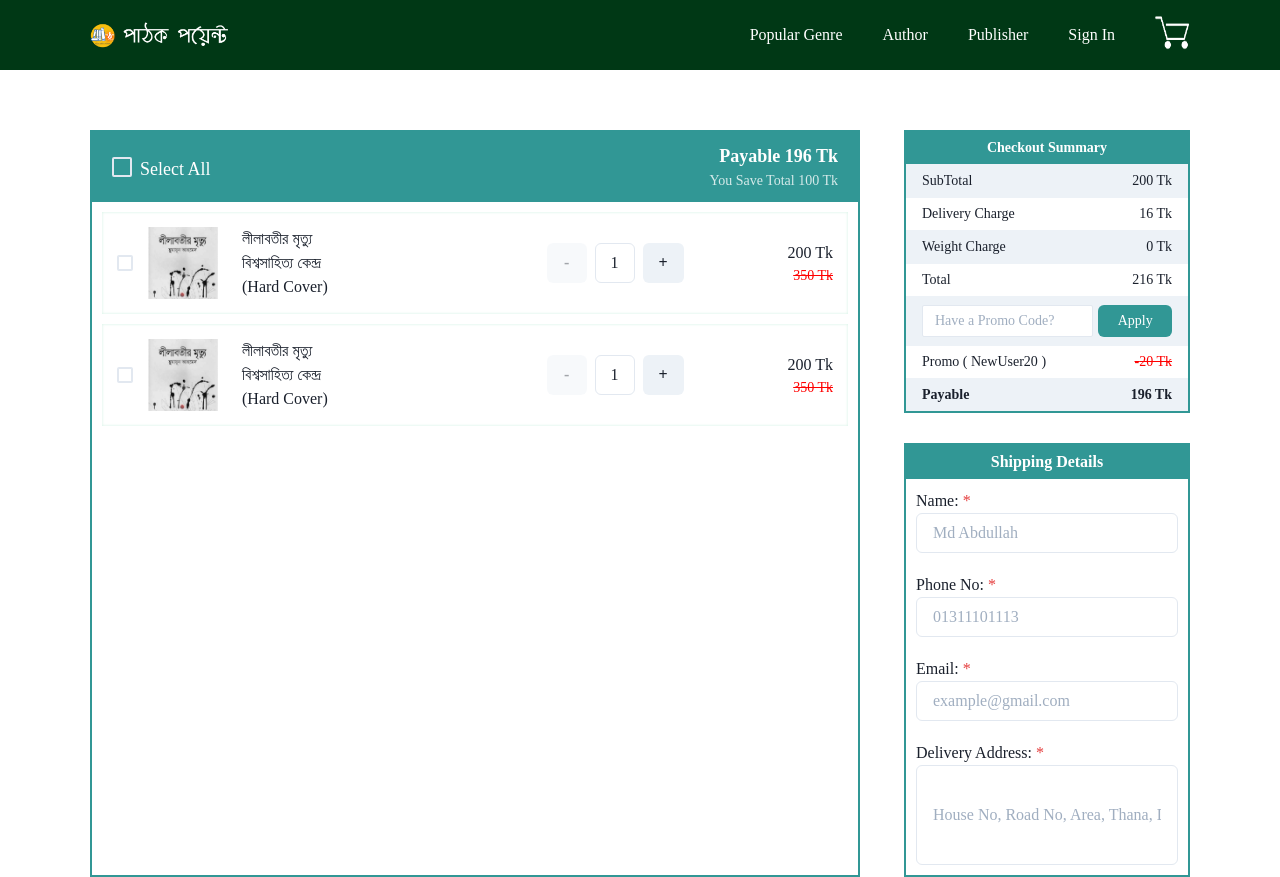
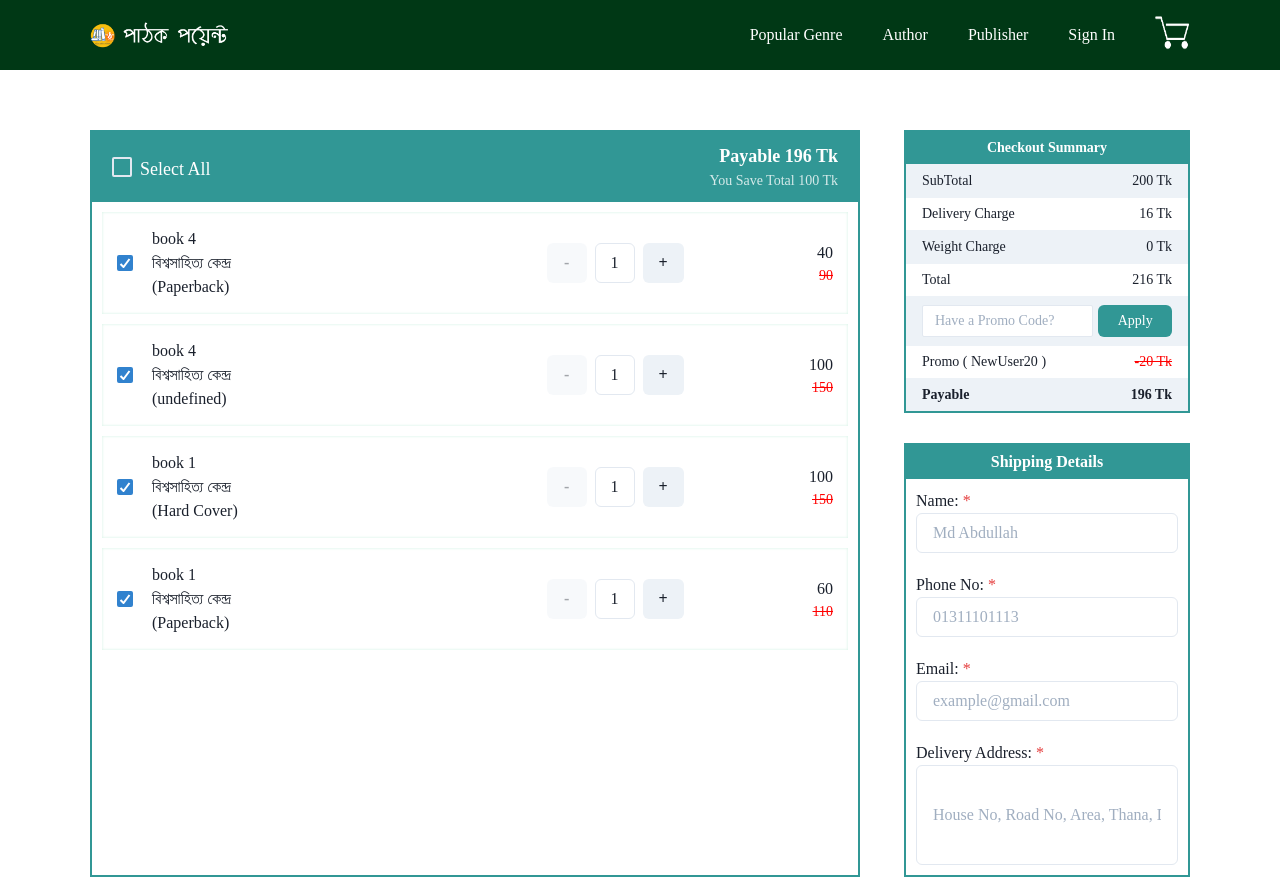
Before and after one commit to md-Salah/fiverr, a React (Create React App) app: page /CheckOut in a window 1280 px wide. Built offline with nearby package versions, Linux system fonts and the light colour scheme; data requests are answered from the project's data file; a small style sheet from the web is missing; a web font is replaced by a local one.

Commit message:
imported the cart from the database

```diff
--- a/src/Component/Body/CartAndCheckout/GenerateCart.js
+++ b/src/Component/Body/CartAndCheckout/GenerateCart.js
@@ -2,97 +2,65 @@ import React from 'react';
 import { Box, Flex, Table, Tbody, Text, Thead, Td, Tr, Input, Button, Checkbox, Stack, Image, Menu, MenuButton, Icon, MenuList, MenuItem, HStack, useNumberInput, Select } from "@chakra-ui/react";
 import Spinner from './Spinner';
 import { connect } from 'react-redux';
+import { CartDetails, updateCartDetails } from '../../../Redux/actionCreators';
+import { useEffect } from 'react';
 
 const mapStateToProps = (State) => {
-    return {}
+    return {
+        cart: State.cart,
+    }
 }
 
-const mapDispatchToProps = (Dispatch) => {
-    return {}
+const mapDispatchToProps = (dispatch) => {
+    return {
+        cartDetails: () => dispatch(CartDetails()),
+        updateCartDetails: (book, isSelected) => dispatch(updateCartDetails(book, isSelected)),
+    }
 }
-
-const CartBooks = [
-    {
-        Bookid: 100005222,
-        Title: "লীলাবতীর মৃত্যু",
-        Author: "হুমায়ূন আহমেদ",
-        Translator: "মোতাহের হোসেন চৌধুরী",
-        Publisher: "বিশ্বসাহিত্য কেন্দ্র",
-        ISBN: 9841803593,
-        Edition: "2nd Editor, 2015",
-        NumberOfPages: 75,
-        Country: "বাংলাদেশ",
-        Language: "বাংলা",
-        img: "../../Books/book1.jpg",
-        Price: 100,
-        DiscountPrice: 80,
-        Cover: "Hard Cover",
-        Category: "অনুবাদ: প্রবন্ধ",
-        Rating: "***",
-        Review: "5 people reviewed",
-        AvailableCopy: 100,
-        Condition: "New",
-        PrintType: "Original",
-    },
-    {
-        Bookid: 100005222,
-        Title: "লীলাবতীর মৃত্যু",
-        Author: "হুমায়ূন আহমেদ",
-        Translator: "মোতাহের হোসেন চৌধুরী",
-        Publisher: "বিশ্বসাহিত্য কেন্দ্র",
-        ISBN: 9841803593,
-        Edition: "2nd Editor, 2015",
-        NumberOfPages: 75,
-        Country: "বাংলাদেশ",
-        Language: "বাংলা",
-        img: "../../Books/book1.jpg",
-        Price: 100,
-        DiscountPrice: 80,
-        Cover: "Hard Cover",
-        Category: "অনুবাদ: প্রবন্ধ",
-        Rating: "***",
-        Review: "5 people reviewed",
-        AvailableCopy: 100,
-        Condition: "New",
-        PrintType: "Original",
-    }
-];
 
 function GenerateCart(props) {
     const [checkedItems, setCheckedItems] = React.useState([false, true]);
 
-    const singleCheck = () => {
-        console.log("single");
+    useEffect(() => {
+        props.cartDetails();
+    }, []);
+
+    const singleCheck = (book) => {
+        // console.log("single");
         return (
             <Checkbox
                 mr="15px"
-                // isChecked={props.isChecked}
+                isChecked={book.isSelected}
                 onChange={(e) => {
-                    console.log(e);
-                    setCheckedItems([e.target.checked, checkedItems[1]])
+                    console.log(e.target.checked);
+                    props.updateCartDetails(book, e.target.checked);
+                    setCheckedItems([e.target.checked, book.isSelected]);
+                    window.location.reload(false);
                 }
                 }
             />)
     }
 
-    const allCheck = () => {
-        console.log("all");
+    const allCheck = (book) => {
+        // console.log(props.isChecked);
+        props.updateCartDetails(book, props.isChecked);
+        // window.location.reload(true);
         return (
             <Checkbox
                 mr="15px"
-                isChecked={true}
+                isChecked={props.isChecked}
                 onChange={(e) => {
-                    console.log(e);
-                    setCheckedItems([e.target.checked, checkedItems[1]])
+                    // console.log(e.target.checked);
+                    setCheckedItems([e.target.checked, book.isSelected]);
                 }
                 }
             />
         )
     }
 
-    console.log(props.isChecked);
+    // console.log(props.cart);
 
-    const GenerateCartBooks = CartBooks.map((book) => {
+    const GenerateCartBooks = props.cart.map((book) => {
         return (
             <Flex
                 flexDirection={{ base: "column", md: "row" }}
@@ -104,15 +72,16 @@ function GenerateCart(props) {
                 p="15px"
             >
                 <Flex w={{ base: "100%", md: "60%" }}>
-                    <Flex w="105px">
-                        {props.isChecked ? allCheck() : singleCheck()}
+                    <Flex w="15px">
+                        {/* {props.isChecked ? allCheck(book) : singleCheck(book)} */}
+                        {singleCheck(book)}
                         <Image maxW="70px" src={book.img} />
                     </Flex>
 
                     <Box ml="20px">
-                        <Text>{book.Title}</Text>
-                        <Text>{book.Publisher}</Text>
-                        <Text>{"(" + book.Cover + ")"}</Text>
+                        <Text>{book.bookName}</Text>
+                        <Text>{book.bookPublisher}</Text>
+                        <Text>{"(" + book.bookCover + ")"}</Text>
                     </Box>
                 </Flex>
 
@@ -124,9 +93,9 @@ function GenerateCart(props) {
                     <Spinner />
 
                     <Box textAlign="right" ml="40px">
-                        <Text>200 Tk</Text>
+                        <Text>{book.bookPrice}</Text>
                         <Text textDecoration="line-through" color="red" fontSize="sm">
-                            350 Tk
+                            {parseInt(book.bookPrice) + 50}
                         </Text>
                     </Box>
                 </Flex>
--- a/src/Database/db.json
+++ b/src/Database/db.json
@@ -118,6 +118,7 @@
       "bookPrice": "40",
       "bookCondition": "Old",
       "bookCover": "Paperback",
+      "isSelected": true,
       "id": 1
     },
     {
@@ -126,6 +127,7 @@
       "bookPublisher": "বিশ্বসাহিত্য কেন্দ্র",
       "bookPrice": "100",
       "bookCondition": "New",
+      "isSelected": true,
       "id": 2
     },
     {
@@ -135,6 +137,7 @@
       "bookPrice": "100",
       "bookCondition": "New",
       "bookCover": "Hard Cover",
+      "isSelected": true,
       "id": 3
     },
     {
@@ -144,6 +147,7 @@
       "bookPrice": "60",
       "bookCondition": "Old",
       "bookCover": "Paperback",
+      "isSelected": true,
       "id": 4
     }
   ]
--- a/src/Redux/actionCreators.js
+++ b/src/Redux/actionCreators.js
@@ -8,14 +8,26 @@ export const loadBooks = (books) => {
     }
 }
 
+export const loadCart = (cart) => {
+    return {
+        type: actionTypes.LOAD_CART,
+        payload: cart,
+    }
+}
+
 export const booksCollection = () => dispatch => {
     axios.get('http://localhost:3001/BookCollection')
         .then(response => dispatch(loadBooks(response.data)))
 }
 
+export const updateCartDetails = (book, isSelected) => dispatch => {
+    axios.put(`http://localhost:3001/Cart/${book.id}`, { ...book, isSelected: isSelected })
+        .then(response => console.log(response.data.isSelected))
+}
+
 export const CartDetails = () => dispatch => {
     axios.get('http://localhost:3001/Cart')
-        .then(response => console.log(response))
+        .then(response => dispatch(loadCart(response.data)))
 }
 
 export const CartInput = (bookId, bookName, bookPrice, bookPublisher, bookCondition, bookCover) => dispatch => {
--- a/src/Redux/actionTypes.js
+++ b/src/Redux/actionTypes.js
@@ -4,7 +4,7 @@ export const AUTH_LOADING = 'AUTH_LOADING';
 export const AUTH_LOGOUT = 'AUTH_LOGOUT';
 
 export const LOAD_BOOKS = 'LOAD_BOOKS';
-export const SELECTED_CAR = 'SELECTED_CAR';
+export const LOAD_CART = 'LOAD_CART';
 
 export const CUSTOMER_LIST = 'CUSTOMER_LIST';
 export const CAR_LIST = 'CAR_LIST';
--- a/src/Redux/reducer.js
+++ b/src/Redux/reducer.js
@@ -1,15 +1,8 @@
 import * as actionTypes from "./actionTypes";
 
 const INITIAL_STATE = {
-    images: [],
-    comments: [],
-    category: null,
-    customerId: null,
-    customerName: null,
-    errorMsg: null,
     booksCollection: [],
-    selectedCar: null,
-    customers: [],
+    cart: [],
     invoice: [],
 }
 
@@ -45,10 +38,10 @@ export const reducer = (state = INITIAL_STATE, action) => {
                 ...state,
                 booksCollection: action.payload,
             }
-        case actionTypes.SELECTED_CAR:
+        case actionTypes.LOAD_CART:
             return {
                 ...state,
-                selectedCar: action.payload,
+                cart: action.payload,
             }
         default:
             return state;
```
